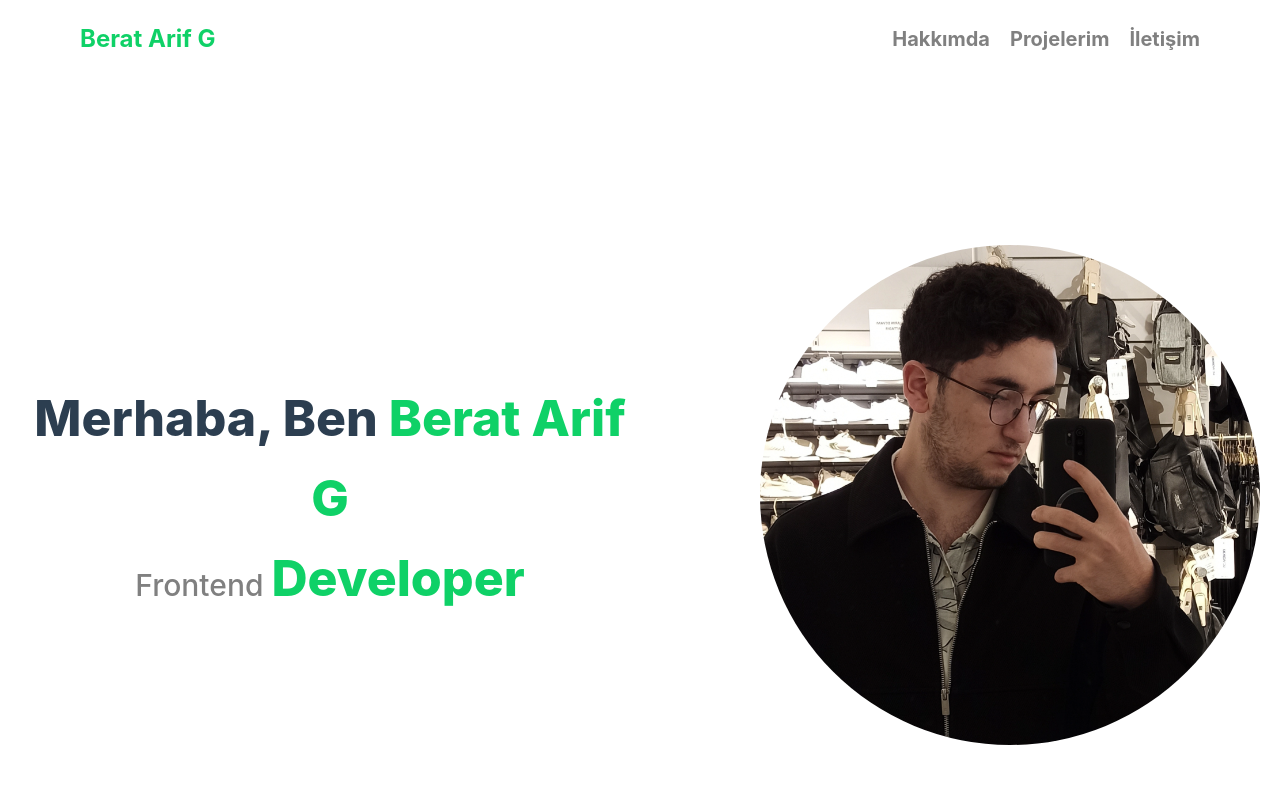
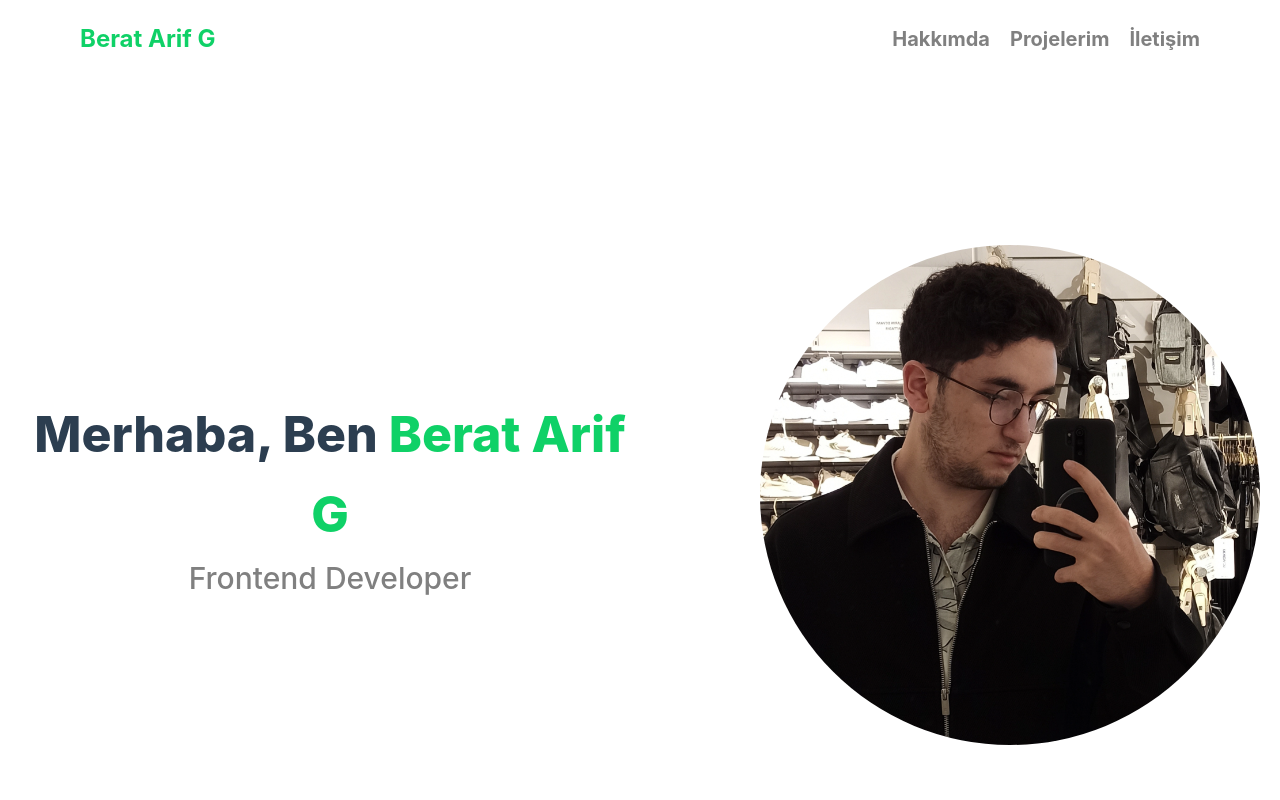
Before and after one commit to beratarif/vue-project, a Vue app: page / in a window 1280 px wide. Shown: the top 800 px of the page. Built offline with nearby package versions, Linux system fonts and the light colour scheme.

Commit message:
new style

```diff
--- a/src/views/HeroView.vue
+++ b/src/views/HeroView.vue
@@ -4,7 +4,7 @@
       <div class="hero-content">
         <div class="hero-links">
           <h1>Merhaba, Ben <span class="green">Berat Arif G</span></h1>
-          <h3>Frontend <span class="green">Developer</span></h3>
+          <h3>Frontend Developer</h3>
         </div>
         <div class="hero-profile">
           <img src="../assets/profile.webp" alt="Profile Picture">
```
